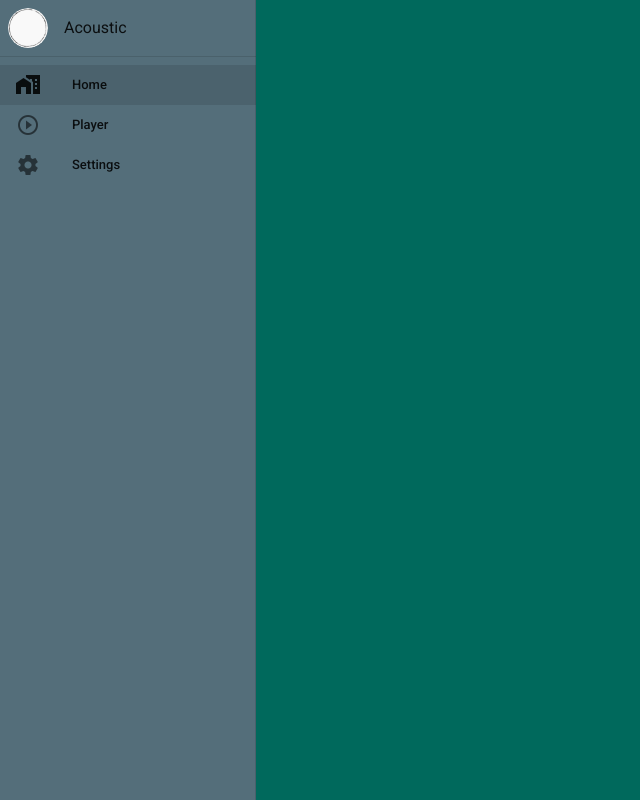
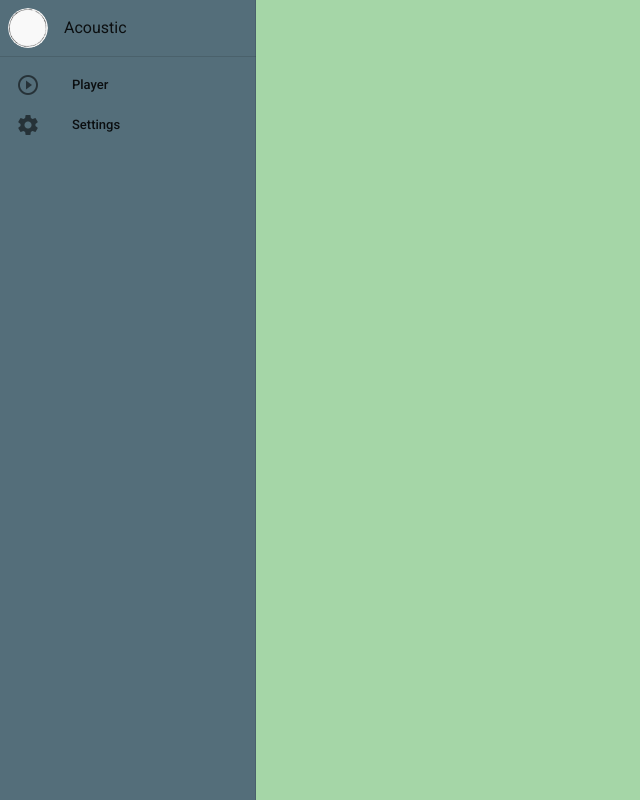
Before and after one commit to igorsitdikov/kaldi-view, a Vue app: page / in a window 1280 px wide. Shown: the whole page, without its empty margins (0-640 px from the left). Built offline with nearby package versions, Linux system fonts and the light colour scheme; what vue-particles would draw is missing.

Commit message:
added .env file; added Dockerfile and docker-compose.yml;

```diff
--- a/src/App.vue
+++ b/src/App.vue
@@ -7,11 +7,16 @@
 
 <script>
 import NavSidebar from './components/sidebars/NavSidebar.vue';
+import domain from './config/config';
 
 export default {
   name: 'App',
   components: {
     NavSidebar,
+  },
+  mounted() {
+    console.log(process.env.VUE_APP_DOMAIN);
+    console.log(domain);
   },
   data: () => ({
     //
@@ -21,7 +26,7 @@ export default {
 
 <style scoped>
   .background-app {
-    background: #00695C !important;
+    background: #A5D6A7 !important;
     /*background: -webkit-linear-gradient(to right, #FFAF7B, #D76D77, #62e81a);*/
     /*background: linear-gradient(to right, #FFAF7B, #D76D77, #62e81a);*/
   }
--- a/src/components/AudioPlayer.vue
+++ b/src/components/AudioPlayer.vue
@@ -43,7 +43,7 @@ export default {
   mounted() {
     this.player.on('finish', () => {
       this.playPauseBtn = false;
-      console.log('finished');
+      // console.log('finished');
     });
 
     this.player.on('region-in', (region) => {
@@ -63,9 +63,9 @@ export default {
     },
   },
   methods: {
-    showRegion(region) {
-      console.log(region);
-    },
+    // showRegion(region) {
+    //   // console.log(region);
+    // },
     addTranscriptions() {
       this.player.clearRegions();
       if (this.$store.getters.playlist.length !== 0) {
--- a/src/components/ChatSocket.vue
+++ b/src/components/ChatSocket.vue
@@ -117,7 +117,7 @@ export default {
           // console.log(greeting.body);
           this.hui = greeting.body;
           this.$store.state.player.count = parseInt(this.hui, 10);
-          console.log(this.$store.state.player.count);
+          // console.log(this.$store.state.player.count);
         });
       });
     },
@@ -126,14 +126,14 @@ export default {
         this.$store.state.player.stompClient.disconnect();
       }
       this.connected = false;
-      console.log('Disconnected');
+      // console.log('Disconnected');
     },
     disconnectNotTranscr() {
       if (this.$store.state.player.stompClientNotTranscr !== null) {
         this.$store.state.player.stompClientNotTranscr.disconnect();
       }
       this.connected = false;
-      console.log('Disconnected');
+      // console.log('Disconnected');
     },
     sendName() {
       this.stompClient.send('/app/hello', {}, JSON.stringify({ name: this.name }));
--- a/src/components/VueWaveSurfer.vue
+++ b/src/components/VueWaveSurfer.vue
@@ -3,11 +3,11 @@
 </template>
 
 <script>
-import Vue from 'vue';
+// import Vue from 'vue';
 import WaveSurfer from 'wavesurfer.js';
-import Cursor from 'wavesurfer.js/dist/plugin/wavesurfer.cursor';
-import Minimap from 'wavesurfer.js/dist/plugin/wavesurfer.minimap';
-import Region from 'wavesurfer.js/dist/plugin/wavesurfer.regions';
+// import Cursor from 'wavesurfer.js/dist/plugin/wavesurfer.cursor';
+// import Minimap from 'wavesurfer.js/dist/plugin/wavesurfer.minimap';
+// import Region from 'wavesurfer.js/dist/plugin/wavesurfer.regions';
 
 export default {
   props: ['options'], // , "regions" "src",
@@ -19,7 +19,7 @@ export default {
   },
   mounted() {
     const { options } = this;
-    const { start } = this;
+    // const { start } = this;
     const wsOptions = Object.assign(
       {
         container: this.$el,
--- a/src/components/sidebars/NavSidebar.vue
+++ b/src/components/sidebars/NavSidebar.vue
@@ -63,13 +63,13 @@ export default {
     drawerRight: false,
     dialog: false,
     routes: [
-      {
-        title: 'Home',
-        icon: 'mdi-home-city',
-        admin: false,
-        link: '/',
-        project: false,
-      },
+      // {
+      //   title: 'Home',
+      //   icon: 'mdi-home-city',
+      //   admin: false,
+      //   link: '/',
+      //   project: false,
+      // },
       {
         title: 'Player',
         icon: 'mdi-play-circle-outline',
--- a/src/config/config.js
+++ b/src/config/config.js
@@ -1,4 +1,4 @@
 // eslint-disable-next-line import/prefer-default-export
-const domain = 'http://localhost:8080';
+const domain = `http://${process.env.VUE_APP_DOMAIN}:8090`;
 
 export default domain;
--- a/src/plugins/vuetify.js
+++ b/src/plugins/vuetify.js
@@ -4,4 +4,10 @@ import Vuetify from 'vuetify/lib';
 Vue.use(Vuetify);
 
 export default new Vuetify({
+  // theme: {
+  //   'new-dark-theme': '#0f75ce',
+  // },
+  // theme: {
+  //   dark: true,
+  // },
 });
--- a/src/views/Home.vue
+++ b/src/views/Home.vue
@@ -1,11 +1,14 @@
 <template>
-  <div class="home">
-    <img alt="Vue logo" src="../assets/logo.png">
+  <v-container class="page">
+    <v-row>
+      <v-col cols="12">
+
+<!--      <img alt="Vue logo" src="../assets/logo.png">-->
 <!--    <HelloWorld msg="Welcome to Your Vue.js App"/>-->
 <!--    <ChatSocket/>-->
-
-  </div>
-
+      </v-col>
+    </v-row>
+  </v-container>
 </template>
 
 <script>
@@ -27,7 +30,7 @@ export default {
   methods: {
     update() {
       this.hui = 'asdsadas';
-      console.log(this.hui);
+      // console.log(this.hui);
     },
   },
 };
--- a/src/views/Player.vue
+++ b/src/views/Player.vue
@@ -55,7 +55,6 @@
 import AudioPlayer from '../components/AudioPlayer.vue';
 import PlayList from '../components/PlayList.vue';
 import { RepositoryFactory } from '../repositories/RepositoryFactory';
-// import Background from '../components/background/Background.vue';
 
 const audioRecordsRepository = RepositoryFactory.get('records');
 
@@ -64,7 +63,6 @@ export default {
   components: {
     PlayList,
     AudioPlayer,
-    // Background,
   },
   computed: {
     audioplayer() {
```
Also changed, not shown: 1 other file (tests, documents, lock files or other folders).
